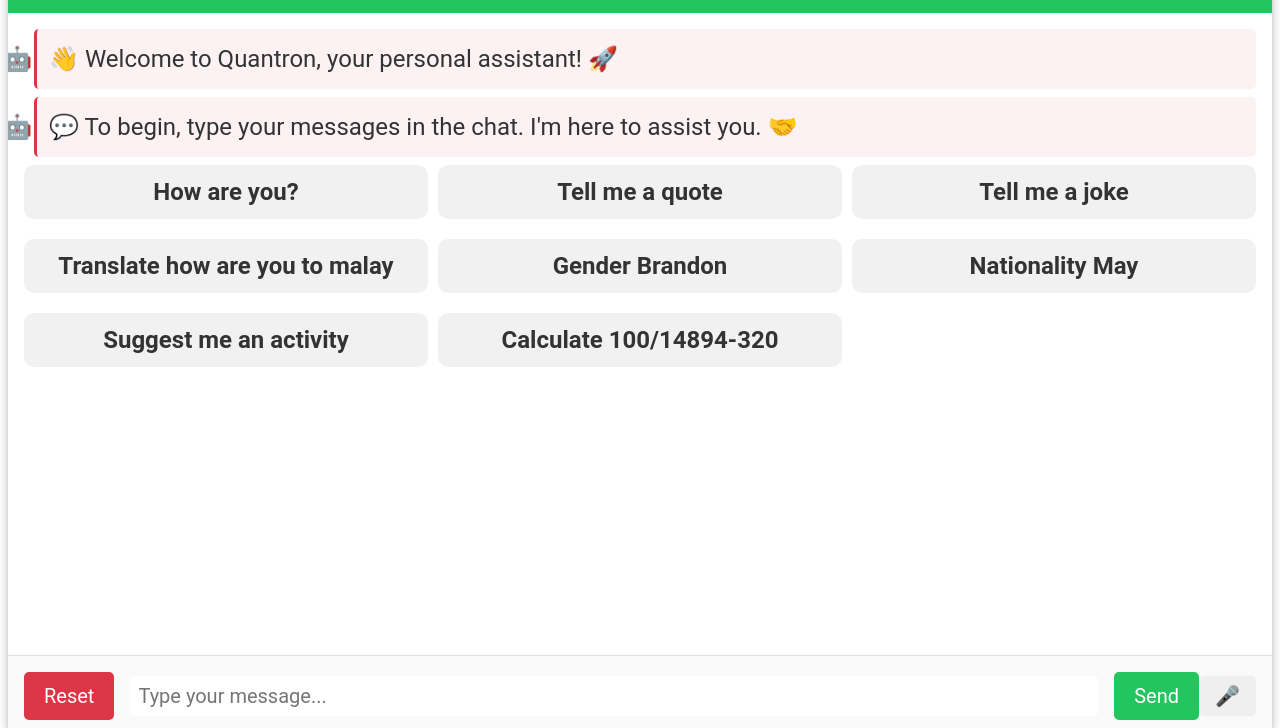
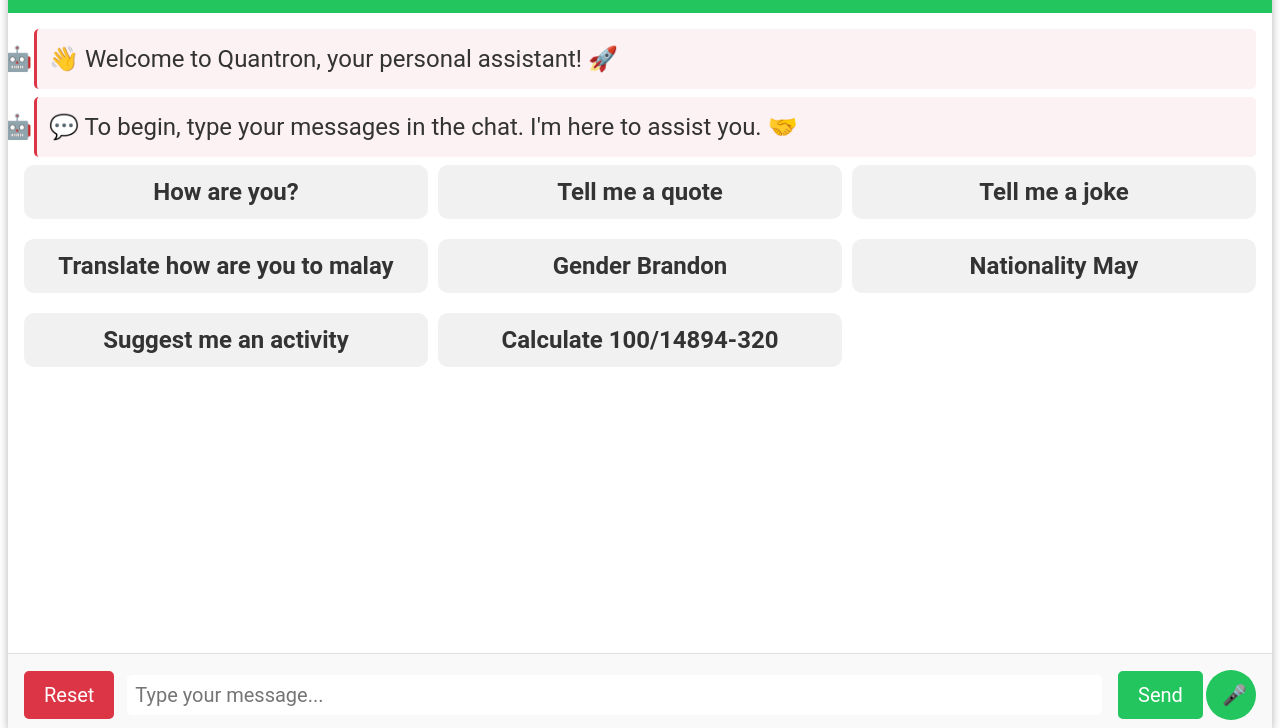
Before and after one commit to Sheng254/quantron, a plain HTML site: page templates/index.html in a window 1280 px wide. Both pictures are taken after a click on the button "Unlocking Quantron's potential". Shown: the part 72-800 px from the top of the page. Drawn offline with Linux system fonts and the light colour scheme.

Commit message:
Added design for mic button

```diff
--- a/static/styles.css
+++ b/static/styles.css
@@ -112,7 +112,7 @@
   color: #333;
   font-family: 'Roboto', sans-serif;
   font-size: 20px;
-  margin: 0 1rem;
+  margin: 0 0.8rem;
   flex-grow: 1;
 }
 
@@ -126,10 +126,25 @@
     cursor: pointer;
 }
 
+.user-input-container #micButton {
+    width: 50px;
+    height: 50px;
+    background-color: #22c55e;
+    border: none;
+    border-radius: 50%;
+    transition: background-color 0.3s ease, transform 0.3s ease;
+    cursor: pointer;
+}
+
+#micButton.active {
+    background-color: #f0ad4e;
+}
+
 .user-input-container #sendButton {
     background-color: #22c55e;
     color: #fff;
     border: 4px solid #22c55e;
+    margin: 0 0.2rem;
 }
 
 #sendButton:hover {
@@ -141,6 +156,7 @@
   color: #fff;
   border: 4px solid #dc3545;
 }
+
 #clearButton:hover {
   background-color: #ff00dd;
 }
```
Lines whose indentation alone changed are shown as unchanged.
